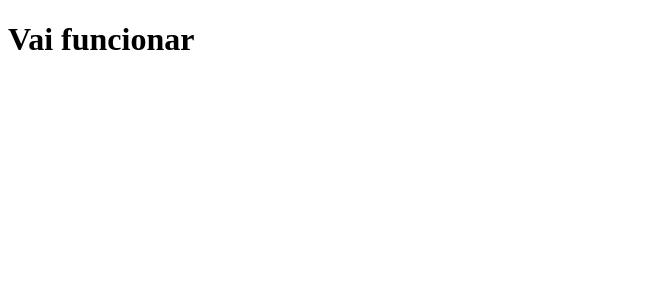
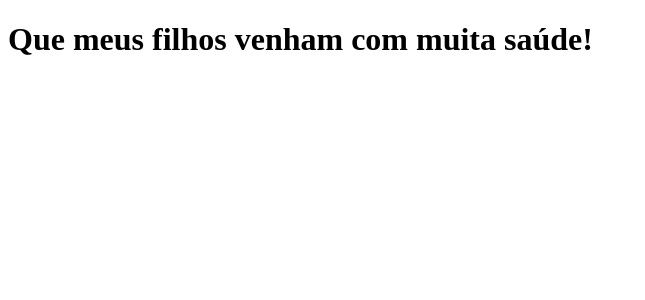
Before and after one commit to juliocjd/clone-tabnews, a Next.js app: page / in a window 1280 px wide. Shown: the top 300 px of the page, without its empty margins (0-645 px from the left). Built offline with nearby package versions, Linux system fonts and the light colour scheme.

Commit message:
modifica a frase

```diff
--- a/pages/index.js
+++ b/pages/index.js
@@ -1,5 +1,5 @@
 function Home() {
-    return <h1>Vai funcionar</h1>
+    return <h1>Que meus filhos venham com muita saúde!</h1>
 }
 
 export default Home;
```
